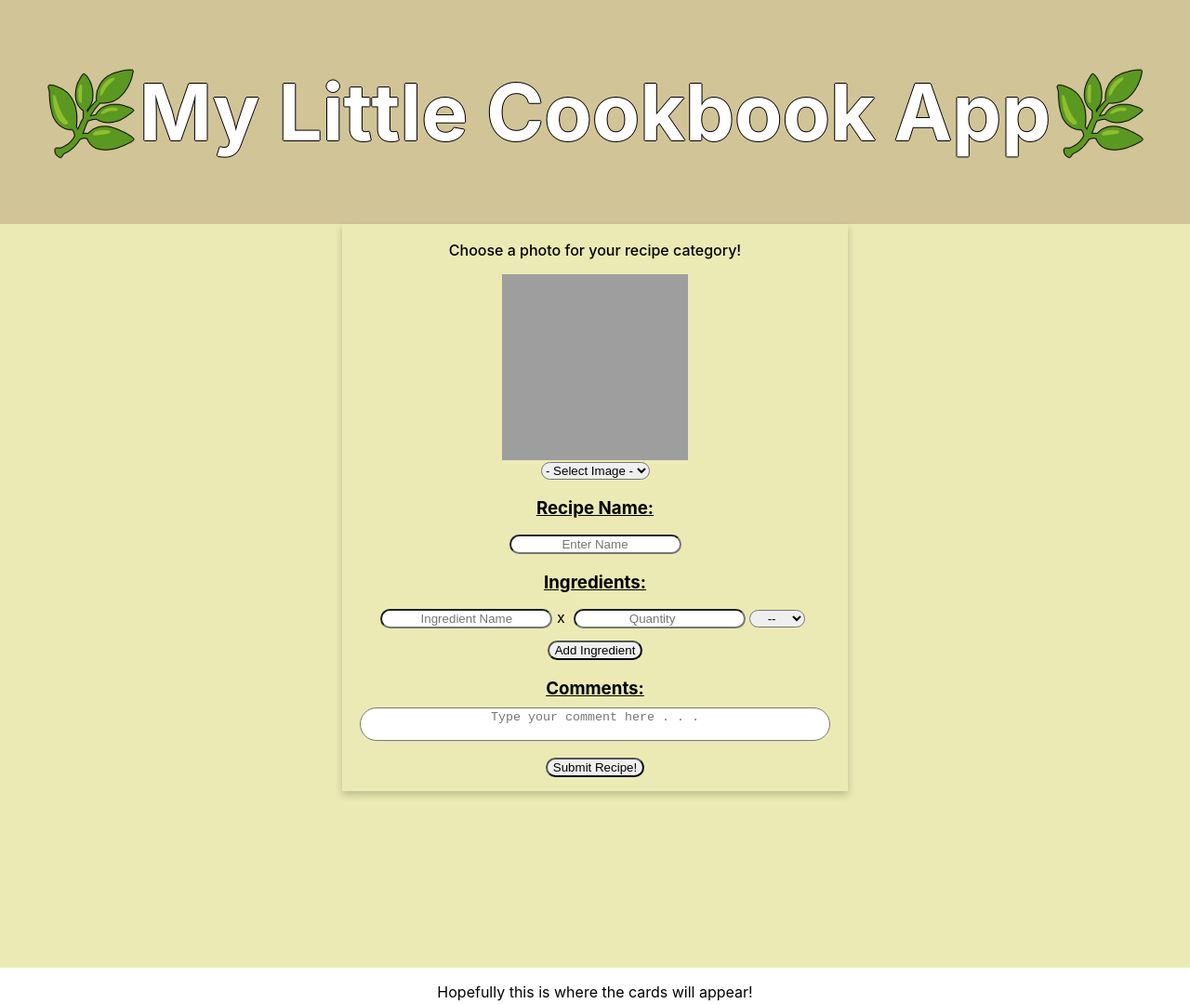
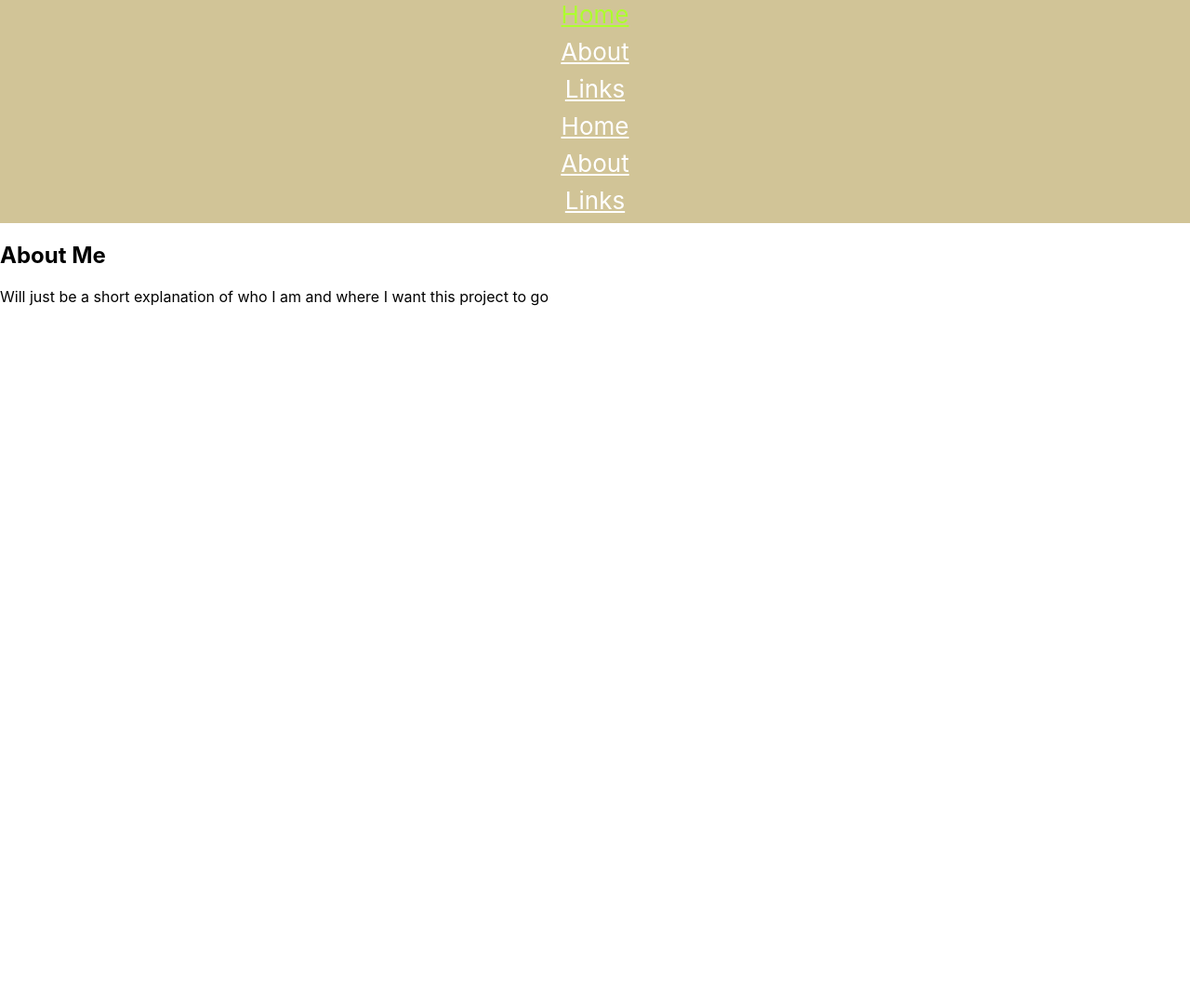
Before and after one commit to jondmca/my-cookbook, a React app: page /about in a window 1280 px wide. Shown: the whole page at 93% size. After the commit the page ends 800 px from the top, so only its background shows below. Built offline with nearby package versions, Linux system fonts and the light colour scheme; grey boxes are pictures that could not be loaded.

Commit message:
Major Updates

```diff
--- a/package.json
+++ b/package.json
@@ -8,6 +8,7 @@
     "@testing-library/user-event": "^13.5.0",
     "react": "^18.2.0",
     "react-dom": "^18.2.0",
+    "react-router-dom": "^5.3.3",
     "react-scripts": "5.0.1",
     "uuid": "^8.3.2",
     "web-vitals": "^2.1.4"
--- a/src/App.css
+++ b/src/App.css
@@ -23,6 +23,26 @@
   font-size: calc(40px + 2vmin);
   color: rgb(255, 255, 255);
   text-shadow: -1px 0 black, 0 1px black, 1px 0 black, 0 -1px black;
+}
+
+ .nav {
+  background-color: #d1c497;
+  min-height: 5vh;
+  display: flex;
+  justify-content: center;
+  font-size: calc(10px + 2vmin);
+  color: rgb(255, 255, 255);
+  flex-direction: row;
+  word-spacing: 40px;
+
+}
+
+a {
+  color: darkgreen;
+}
+
+a:hover, a:active {
+  color: greenyellow;
 }
 
 .App-body {
@@ -94,10 +114,6 @@ button:active {
    outline: none;
 }
 
-.App-link {
-  color: #61dafb;
-}
-
 select {
   border-radius: 25px;
   text-align: center;
--- /dev/null
+++ b/src/components/About.js
@@ -0,0 +1,14 @@
+import React from "react";
+import NavBar from "./NavBar";
+
+function About() {
+    return (
+        <div id="about">
+            <NavBar />
+            <h2>About Me</h2>
+            <p>Will just be a short explanation of who I am and where I want this project to go</p>
+        </div>
+    )
+}
+
+export default About;
--- a/src/components/App.js
+++ b/src/components/App.js
@@ -1,34 +1,31 @@
-import React, { useState } from "react";
+import React from "react";
+import { Switch, Route } from "react-router-dom";
 import '../App.css';
-import Header from "./Header";
-import ImageSelect from "./ImageSelect";
-import RecipeInfo from "./RecipeInfo";
+import About from "./About";
+import Links from "./Links";
+import Home from "./Home";
+import NavBar from "./NavBar";
 
 
 function App() {
-  const [imageId, setImageId] = useState(0)
 
-  const handleImageSelect = e => {
-    setImageId(e.target.value)
-    console.log(e.target.value)
-  }
-
-
-  return (
-    <div className="App">
-      <Header />
-
-      <div className="App-body">
-       <div id="recipeInfo">
-          <p className="recipePhoto">Choose a photo for your recipe category!</p>
-          <ImageSelect onImageSelect={handleImageSelect} image={imageId}/>
-          <RecipeInfo image={imageId}/>
-       </div>
-
-      </div>
-        <p>Hopefully this is where the cards will appear!</p>
+  return(
+    <div>
+      <NavBar />
+    <Switch>
+      <Route exact path="/">
+        <Home />
+      </Route>
+      <Route exact path="/about">
+        <About />
+      </Route>
+      <Route exact path="/links">
+        <Links />
+      </Route>
+    </Switch>
     </div>
   );
 }
 
+
 export default App;
--- a/src/components/Header.js
+++ /dev/null
@@ -1,11 +0,0 @@
-import React from "react";
-
-function Header(){
-    return(
-        <header className="App-header">
-            <h2>🌿My Little Cookbook App🌿</h2>
-        </header>
-    )
-}
-
-export default Header;
--- /dev/null
+++ b/src/components/Links.js
@@ -0,0 +1,12 @@
+import React from "react";
+
+function Links(){
+    return (
+        <div className="App">
+            <h2>Links</h2>
+            <p>This is where the links to LinkIn and GitHub will go</p>
+        </div>
+    )
+}
+
+export default Links;
--- /dev/null
+++ b/src/components/NavBar.js
@@ -0,0 +1,37 @@
+import React from "react";
+import { NavLink } from "react-router-dom";
+
+function NavBar() {
+    return (
+        <div>
+      <NavLink
+        to="/"
+        exact
+        className="nav"
+      >
+        Home
+      </NavLink>
+      <NavLink
+        to="/about"
+        exact
+        className="nav"
+
+      >
+        About
+      </NavLink>
+      <NavLink
+        to="/links"
+        exact
+        className="nav"
+
+      >
+        Links
+      </NavLink>
+    </div>
+    )
+
+
+}
+
+
+export default NavBar;
--- a/src/index.js
+++ b/src/index.js
@@ -1,5 +1,6 @@
 import React from 'react';
 import ReactDOM from 'react-dom/client';
+import { BrowserRouter } from 'react-router-dom';
 import './index.css';
 import App from './components/App';
 import reportWebVitals from './reportWebVitals';
@@ -7,9 +8,12 @@ import reportWebVitals from './reportWebVitals';
 const root = ReactDOM.createRoot(document.getElementById('root'));
 root.render(
   <React.StrictMode>
-    <App />
+    <BrowserRouter>
+      <App />
+    </BrowserRouter>
   </React.StrictMode>
 );
+
 
 // If you want to start measuring performance in your app, pass a function
 // to log results (for example: reportWebVitals(console.log))
```
Also changed, not shown: 1 other file.
